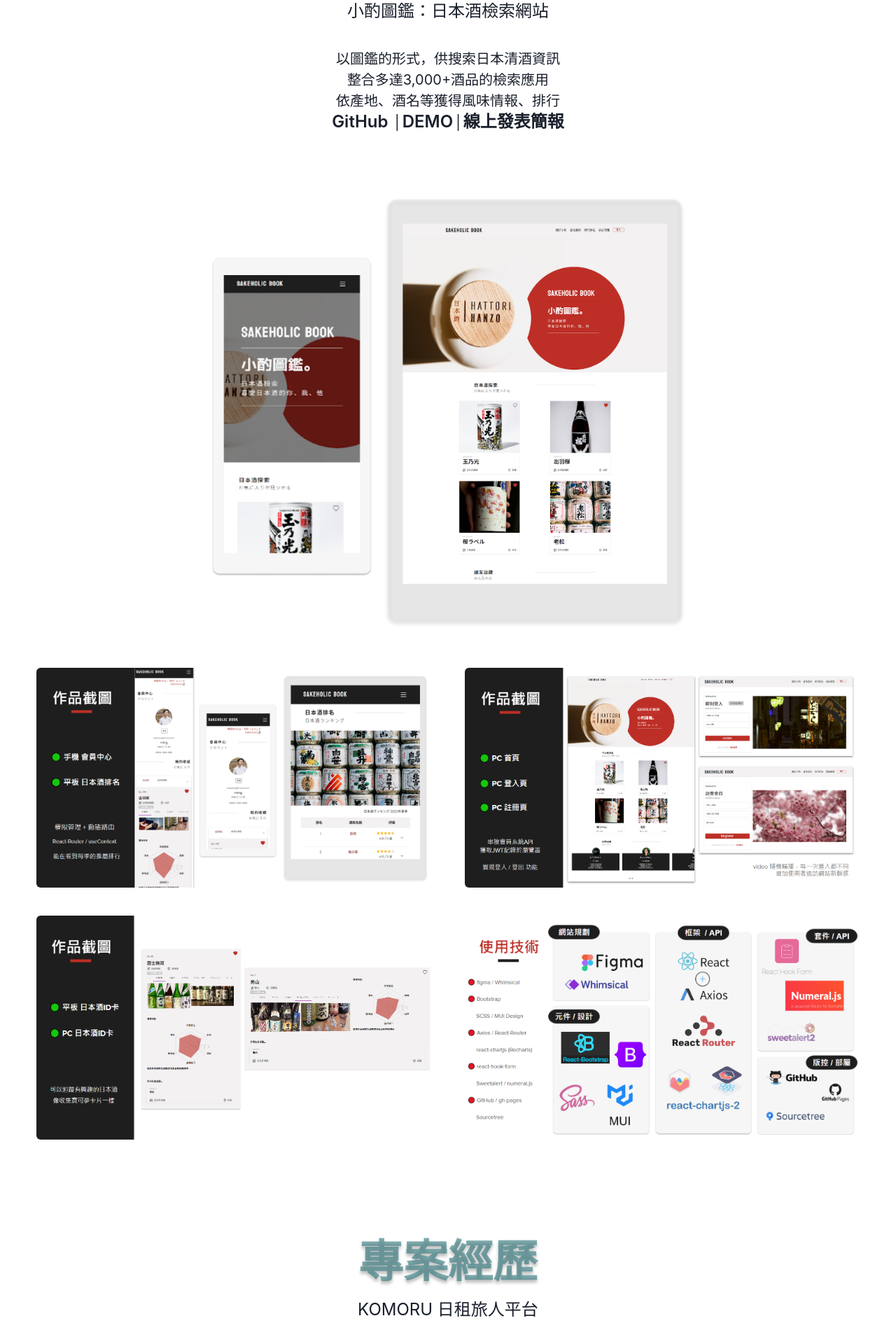
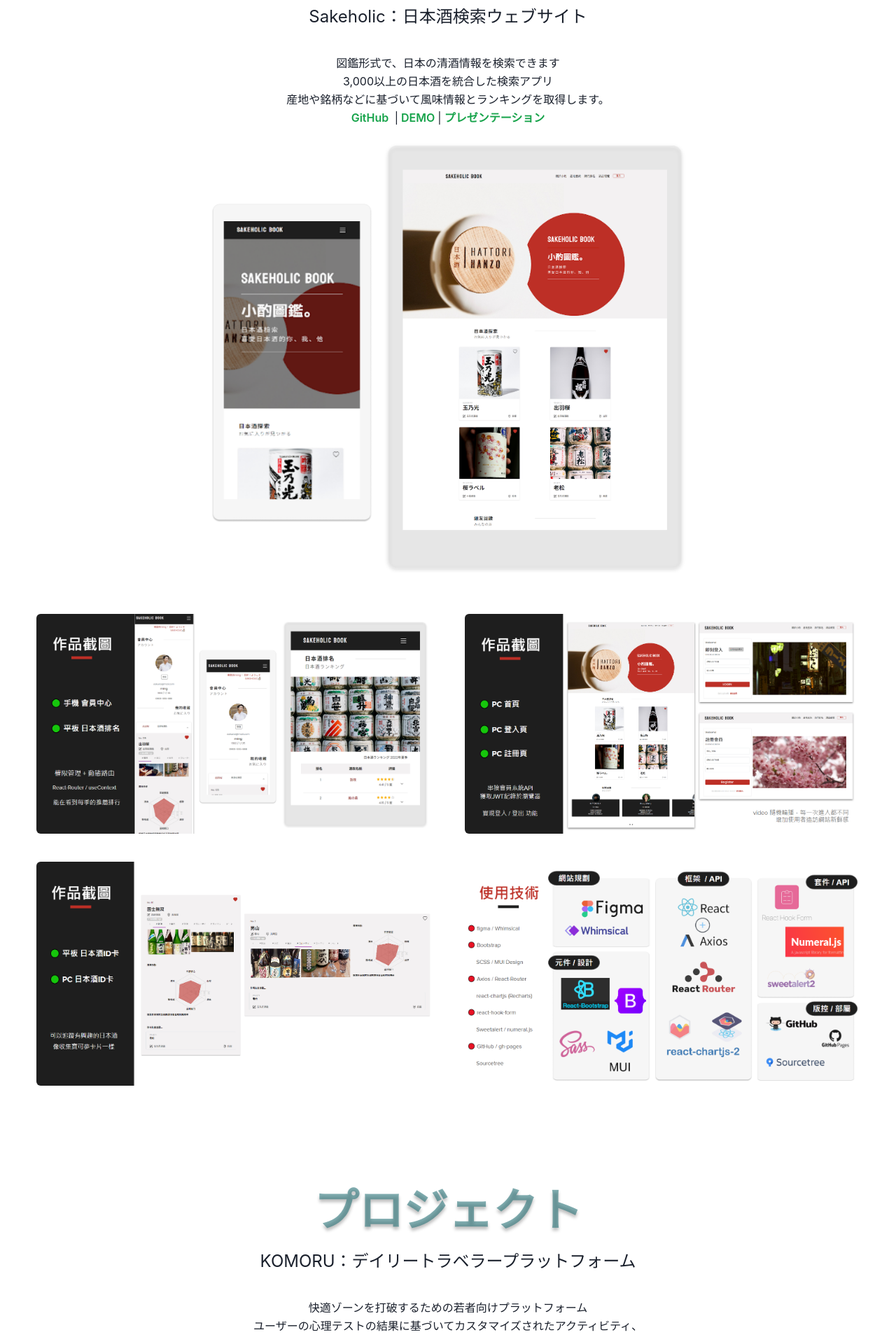
Before and after one commit to aki168/next-aki-cheng, a Next.js app: page /works in a window 1280 px wide. Shown: the part 700-2610 px from the top of the page at 70% size. Built offline with nearby package versions, Linux system fonts and the light colour scheme; some icons are missing.

Commit message:
[i18n] works

```diff
--- a/locales/en/translation.json
+++ b/locales/en/translation.json
@@ -33,6 +33,43 @@
         "now": "Present"
       }
     },
+    "works": {
+      "projectExp": "Project",
+      "presentation": "Presentation",
+      "doc": "Business Plan",
+      "sakeholic": {
+        "title": "Sakeholic: Japanese Sake Search Website",
+        "content1": "A search application for Japanese sake information in the form of an encyclopedia",
+        "content2": "Integrated search for over 3,000 sake products",
+        "content3": "Obtain flavor information and rankings based on origin and name"
+      },
+      "komoru": {
+        "title": "KOMORU: Daily Traveler Platform",
+        "content1": "Created for young individuals to break out of their comfort zone",
+        "content2": "Customized activities based on user psychology test results",
+        "content3": "Offers selected booking services for daily rental hostels",
+        "doc": "Business Plan",
+        "content4": "Uses MySQL database",
+        "content5": "Frontend and backend communication with third-party APIs using Axios",
+        "content6": "Frontend: Member system",
+        "content7": "Order and promotion system, JWT identity verification",
+        "content8": "Basic information/avatar, activity feedback section",
+        "content9": "Backend: ERD design, data table creation and adjustment"
+      },
+      "dental": {
+        "title": "Japanese Dental Clinic Website",
+        "content1": "Extended based on dental survey in the Japanese market",
+        "content2": "Designed with high affinity for mobile devices using Bootstrap mobile",
+        "content3": ""
+      },
+      "wowtch": {
+        "title": "China Market: Video Game Entertainment App",
+        "content1": "Combines gaming, video, and live streaming in a diverse entertainment app",
+        "content2": "Involved in the entire process from planning to launch",
+        "content3": "Presented over a hundred project proposals",
+        "content4": "Led the team in executing more than 80 events and proposed system optimization strategies"
+      }
+    },
     "contact": {
       "info": {
         "basicInfo": "Hello, I'm Aki. Nice to meet you."
--- a/locales/ja/translation.json
+++ b/locales/ja/translation.json
@@ -16,7 +16,7 @@
         "title": "－ 自分特徴 －",
         "content1": "フロントエンド技術の専門知識 X ビジネスプロジェクトの視点",
         "content2": "運営戦略の構想からシステム開発要件、プロジェクト管理まで",
-        "content3": "プログラミングやフロントエンド開発に対して比類のない情熱を持っています"
+        "content3": "プログラミングやフロントエンド開発に対して比類のない情熱を持っています。"
       },
       "skills": {
         "title": "－ スキル －",
@@ -33,6 +33,43 @@
         "now": "在職中"
       }
     },
+    "works": {
+      "projectExp": "プロジェクト",
+      "presentation": "プレゼンテーション",
+      "doc": "企画書",
+      "sakeholic": {
+        "title": "Sakeholic：日本酒検索ウェブサイト",
+        "content1": "図鑑形式で、日本の清酒情報を検索できます",
+        "content2": "3,000以上の日本酒を統合した検索アプリ",
+        "content3": "産地や銘柄などに基づいて風味情報とランキングを取得します。"
+      },
+      "komoru": {
+        "title": "KOMORU：デイリートラベラープラットフォーム",
+        "content1": "快適ゾーンを打破するための若者向けプラットフォーム",
+        "content2": "ユーザーの心理テストの結果に基づいてカスタマイズされたアクティビティ、",
+        "content3": "厳選された日帰り旅行ホステルの予約サービスを提供します。",
+        "doc": "企画書",
+        "content4": "MySQLデータベースを使用します。",
+        "content5": "Axiosを使用してサードパーティAPIと通信します。",
+        "content6": "フロントエンド：メンバーシステム",
+        "content7": "注文やプロモーションシステム、JWT認証",
+        "content8": "基本情報/アバター、アクティビティフィードバックセクション",
+        "content9": "バックエンド：ERD設計、データテーブルの作成と調整"
+      },
+      "dental": {
+        "title": "日本の歯科クリニックウェブサイト",
+        "content1": "日本の歯科市場調査に基づいて",
+        "content2": "ユーザーは主にモバイルデバイスでの予約を考えています。",
+        "content3": "UIライブラリとしてBootstrapを使用します。"
+      },
+      "wowtch": {
+        "title": "中国市場：ライブ配信アプリ",
+        "content1": "ゲーム、映像、ライブ配信などの多様なエンターテイメントアプリを統合",
+        "content2": "企画からオンラインまでの完全なプロセスに参加しました。",
+        "content3": "100種類以上の企画提案を行いました。",
+        "content4": "80以上のイベントをチームと共に実施し、システムの最適化戦略を提案しました。"
+      }
+    },
     "contact": {
       "info": {
         "basicInfo": "你好，我是阿希。請多多指教"
--- a/locales/zh-TW/translation.json
+++ b/locales/zh-TW/translation.json
@@ -33,6 +33,43 @@
         "now": "現在"
       }
     },
+    "works": {
+      "projectExp":"專案經歷",
+      "presentation": "發表簡報",
+      "doc": "企劃書",
+      "sakeholic":{
+        "title":"小酌圖鑑：日本酒檢索網站",
+        "content1":"以圖鑑的形式，供搜索日本清酒資訊",
+        "content2": "整合多達3,000+酒品的檢索應用",
+        "content3": "依產地、酒名等獲得風味情報、排行"
+      },
+      "komoru":{
+        "title":"KOMORU 日租旅人平台",
+        "content1":"為突破舒適圈的年輕族群打造",
+        "content2": "依據用戶心理測驗結果，安排客制化活動",
+        "content3": "並提供精選日租青旅訂房服務",
+        "doc": "企劃書",
+        "content4": "使用 MySQL 資料庫",
+        "content5": "前後端與第三方 API 以 Axios 溝通",
+        "content6": "前端：會員系統",
+        "content7": "訂單、優惠系統、JWT 身分驗證",
+        "content8": "基本資料/頭像、活動回饋專區",
+        "content9": "後端：ERD 設計、資料表建立與調整"
+      },
+      "dental":{
+        "title":"日本牙醫診所網站",
+        "content1":"依日本市場牙醫調查延伸",
+        "content2": "思考用戶端多以行動裝置預約為大宗",
+        "content3": "以 Bootstrap 的 mobile 高親和性設計"
+      },
+      "wowtch":{
+        "title": "中國市場：影音遊戲娛樂 APP",
+        "content1":"結合遊戲、影視、直播等多元娛樂 APP",
+        "content2": "參與了從策畫到上線的完整歷程。",
+        "content3": "提出超過百種企劃提案，",
+        "content4": "帶領團隊執行 80 檔以上活動，提出系統優化策略。"
+      }
+    },
     "contact": {
       "info": {
         "basicInfo": "你好，我是阿希。請多多指教"
--- a/pages/works/index.tsx
+++ b/pages/works/index.tsx
@@ -1,103 +1,179 @@
 import { NextPage } from "next";
-import Image from 'next/image'
+import Image from "next/image";
 import Layout from "../../components/Layout";
+import { Text } from "@chakra-ui/react";
+import {
+  useTranslation,
+  withTranslation,
+  WithTranslation,
+} from "react-i18next";
+interface Props extends WithTranslation {}
 
-const WorksPage: NextPage = () => {
+const WorksPage: NextPage<Props> = ({ t: tFn }) => {
+  const { t } = useTranslation("translation", {
+    keyPrefix: "pages.works",
+  });
+  const { t: tSake } = useTranslation("translation", {
+    keyPrefix: "pages.works.sakeholic",
+  });
+  const { t: tKomo } = useTranslation("translation", {
+    keyPrefix: "pages.works.komoru",
+  });
+  const { t: tDen } = useTranslation("translation", {
+    keyPrefix: "pages.works.dental",
+  });
+  const { t: tWow } = useTranslation("translation", {
+    keyPrefix: "pages.works.wowtch",
+  });
   return (
     <Layout>
-      <div className="mx-auto">
+      <div className="mx-auto leading-relaxed">
         <section>
           <div className="brand">
             <h2 className="brand__title">Works</h2>
-            <h3 className="brand__subtitle">小酌圖鑑：日本酒檢索網站</h3>
-            <article className="brand__content">
-              以圖鑑的形式，供搜索日本清酒資訊
-              <br />
-              整合多達3,000+酒品的檢索應用
-              <br />
-              依產地、酒名等獲得風味情報、排行
-              <br />
-              <a href="https://github.com/aki168/sakeholic" target="_blank" className="px-1">
+            <h3 className="brand__subtitle">{tSake("title")}</h3>
+            <article>
+              {Array(3)
+                .fill("")
+                .map((_, i) => (
+                  <Text>{tSake(`content${i + 1}`)}</Text>
+                ))}
+              <a
+                href="https://github.com/aki168/sakeholic"
+                target="_blank"
+                className="px-1 text-[16px] text-green-600"
+              >
                 GitHub
               </a>{" "}
               |
-              <a href="https://aki168.github.io/sakeholic/" target="_blank" className="px-1">
+              <a
+                href="https://aki168.github.io/sakeholic/"
+                target="_blank"
+                className="px-1 text-[16px] text-green-600"
+              >
                 DEMO
               </a>
               |
-              <a href=" https://docs.google.com/presentation/d/1KX3Ik6XWJaW9c_FRWk2a39AL90tJG4WeWA1TQKdTm5Q/edit?usp=sharing" target="_blank" className="px-1">
-              線上發表簡報
+              <a
+                href=" https://docs.google.com/presentation/d/1KX3Ik6XWJaW9c_FRWk2a39AL90tJG4WeWA1TQKdTm5Q/edit?usp=sharing"
+                target="_blank"
+                className="px-1 text-[16px] text-green-600"
+              >
+                {t("presentation")}
               </a>
             </article>
             <div className="brand__photo-list">
               <div className="brand__photo-list__one-item">
-                <Image width={700} height={500} src="/point4z.png" alt="brand_img" className="mx-auto" />
+                <Image
+                  width={700}
+                  height={500}
+                  src="/point4z.png"
+                  alt="brand_img"
+                  className="mx-auto"
+                />
               </div>
               <div className="brand__photo-list__two-item">
-                <Image width={400} height={400} src="/point2.png" alt="brand_img" />
-                <Image width={400} height={400} src="/point3.png" alt="brand_img" />
+                <Image
+                  width={400}
+                  height={400}
+                  src="/point2.png"
+                  alt="brand_img"
+                />
+                <Image
+                  width={400}
+                  height={400}
+                  src="/point3.png"
+                  alt="brand_img"
+                />
               </div>
               <div className="brand__photo-list__two-item">
-                <Image width={400} height={400} src="/point1.png" alt="brand_img" />
-                <Image width={400} height={400} src="/skill-s.png" alt="brand_img" />
+                <Image
+                  width={400}
+                  height={400}
+                  src="/point1.png"
+                  alt="brand_img"
+                />
+                <Image
+                  width={400}
+                  height={400}
+                  src="/skill-s.png"
+                  alt="brand_img"
+                />
               </div>
             </div>
           </div>
         </section>
         <section className="brand--wrap--none">
           <div className="brand">
-            <h2 className="brand__title">專案經歷</h2>
-            <h3 className="brand__subtitle">KOMORU 日租旅人平台</h3>
-            <article className="brand__content">
-              為突破舒適圈的年輕族群打造
-              <br />
-              依據用戶心理測驗結果，安排客制化活動
-              <br />
-              並提供精選日租青旅訂房服務
-              <br />
-              <a href="https://github.com/aki168/komoru" target="_blank" className="px-1">
+            <h2 className="brand__title">{t("projectExp")}</h2>
+            <h3 className="brand__subtitle">{tKomo("title")}</h3>
+            <article>
+              {Array(3)
+                .fill("")
+                .map((_, i) => (
+                  <Text>{tKomo(`content${i + 1}`)}</Text>
+                ))}
+              <a
+                href="https://github.com/aki168/komoru"
+                target="_blank"
+                className="px-1 text-[16px] text-green-600"
+              >
                 GitHub
               </a>{" "}
               |
               <a
                 href="https://docs.google.com/document/d/1YBaLi97KjZeulR4dnGp-7TjwSsYcH7I7/edit?usp=sharing&ouid=101903928695152348684&rtpof=true&sd=true"
-                target="_blank" className="px-1"
+                target="_blank"
+                className="px-1 text-[16px] text-green-600"
               >
-                企劃書
+                {t("doc")}
               </a>
             </article>
             <div className="brand__photo-list">
               <div className="brand__photo-list__one-item">
-                <Image width={700} height={500} src="/komoru01.jpg" alt="brand_img" className="mx-auto" />
+                <Image
+                  width={700}
+                  height={500}
+                  src="/komoru01.jpg"
+                  alt="brand_img"
+                  className="mx-auto"
+                />
               </div>
               <div className="brand__photo-list__two-item">
-                <Image width={400} height={400} src="/komoru02.jpg" alt="brand_img" />
-                <Image width={400} height={400} src="/komoru03.jpg" alt="brand_img" />
+                <Image
+                  width={400}
+                  height={400}
+                  src="/komoru02.jpg"
+                  alt="brand_img"
+                />
+                <Image
+                  width={400}
+                  height={400}
+                  src="/komoru03.jpg"
+                  alt="brand_img"
+                />
               </div>
               <div className="brand__photo-list__two-item">
-                <Image width={400} height={400} src="/home-user.png" alt="brand_img" />
-                <Image width={400} height={400} src="/skill.jpg" alt="brand_img" />
+                <Image
+                  width={400}
+                  height={400}
+                  src="/home-user.png"
+                  alt="brand_img"
+                />
+                <Image
+                  width={400}
+                  height={400}
+                  src="/skill.jpg"
+                  alt="brand_img"
+                />
               </div>
             </div>
-            <article className="brand__content">
-              React Hooks、Nodejs Express
-              <br />
-              (Router/ Controller/ Model)
-              <br />
-              使用 MySQL 資料庫
-              <br />
-              前後端與第三方 API 以 Axios 溝通
-              <br />
-            </article>
-            <article className="brand__content">
-              前端：會員系統
-              <br />
-              訂單、優惠系統、JWT 身分驗證
-              <br />
-              基本資料/頭像、活動回饋專區
-              <br />
-              <br />
-              後端：ERD 設計、資料表建立與調整
+            <article>
+              {Array(6)
+                .fill("")
+                .map((_, i) => (
+                  <Text>{tKomo(`content${i + 4}`)}</Text>
+                ))}
             </article>
           </div>
         </section>
@@ -105,47 +181,75 @@
           <div className="brand">
             <h2 className="brand__title">Works</h2>
             <h3 className="brand__subtitle">
-              日本牙醫診所網站
+              {tDen("title")}
               <br />
               あき歯科クリニック表参道
             </h3>
-            <article className="brand__content">
-              依日本市場牙醫調查延伸
-              <br />
-              思考用戶端多以行動裝置預約為大宗
-              <br />
-              以 Bootstrap 的 mobile 高親和性設計
-              <br />
-              <a href="https://aki168.github.io/dental/" target="_blank">
+            <article>
+              {Array(3)
+                .fill("")
+                .map((_, i) => (
+                  <Text>{tDen(`content${i + 1}`)}</Text>
+                ))}
+              <a href="https://aki168.github.io/dental/" target="_blank" className="px-1 text-[16px] text-green-600">
                 DEMO
+              </a>
+              |
+              <a
+                href="https://www.figma.com/proto/0UWnQgV1nS1f1dSurOV9WO/03-%E9%84%AD%E8%B3%87%E9%A6%A8-%5B%E5%B0%8F%E5%B0%88%5D-%E6%97%A5%E6%9C%AC%E7%89%99%E9%86%AB%E8%A8%BA%E6%89%80%E5%AE%98%E7%B6%B2?node-id=502-22"
+                target="_blank"
+                className="px-1 text-[16px] text-green-600"
+              >
+                {t("presentation")}
               </a>
             </article>
             <div className="brand__photo-list">
               <div className="brand__photo-list__one-item">
-                <Image  width={700} height={500} src="/dental2.jpg" alt="brand_img" className="mx-auto" />
+                <Image
+                  width={700}
+                  height={500}
+                  src="/dental2.jpg"
+                  alt="brand_img"
+                  className="mx-auto"
+                />
               </div>
               <div className="brand__photo-list__two-item">
-                <Image width={400} height={400} src="/dental1.jpg" alt="brand_img" />
-                <Image width={400} height={400} src="/dental3.jpg" alt="brand_img" />
+                <Image
+                  width={400}
+                  height={400}
+                  src="/dental1.jpg"
+                  alt="brand_img"
+                />
+                <Image
+                  width={400}
+                  height={400}
+                  src="/dental3.jpg"
+                  alt="brand_img"
+                />
               </div>
             </div>
           </div>
         </section>
         <section className="brand--wrap--none">
           <div className="brand">
-            <h2 className="brand__title">專案經歷</h2>
-            <h3 className="brand__subtitle">中國市場：影音遊戲娛樂 APP</h3>
-            <article className="brand__content">
-              結合遊戲、影視、直播等多元娛樂 APP <br />
-              參與了從策畫到上線的完整歷程。
-              <br />
-              提出超過百種企劃提案，
-              <br />
-              實際帶領團隊執行 80 檔以上的活動，協助 PM 提出系統優化策略。
+            <h2 className="brand__title">{t("projectExp")}</h2>
+            <h3 className="brand__subtitle">{tWow("title")}</h3>
+            <article>
+              {Array(4)
+                .fill("")
+                .map((_, i) => (
+                  <Text>{tWow(`content${i + 1}`)}</Text>
+                ))}
             </article>
             <div className="brand__photo-list">
               <div className="brand__photo-list__one-item">
-                <Image  width={700} height={500} src="/wowtch.jpg" alt="brand_img" className="mx-auto" />
+                <Image
+                  width={700}
+                  height={500}
+                  src="/wowtch.jpg"
+                  alt="brand_img"
+                  className="mx-auto"
+                />
               </div>
             </div>
           </div>
```
